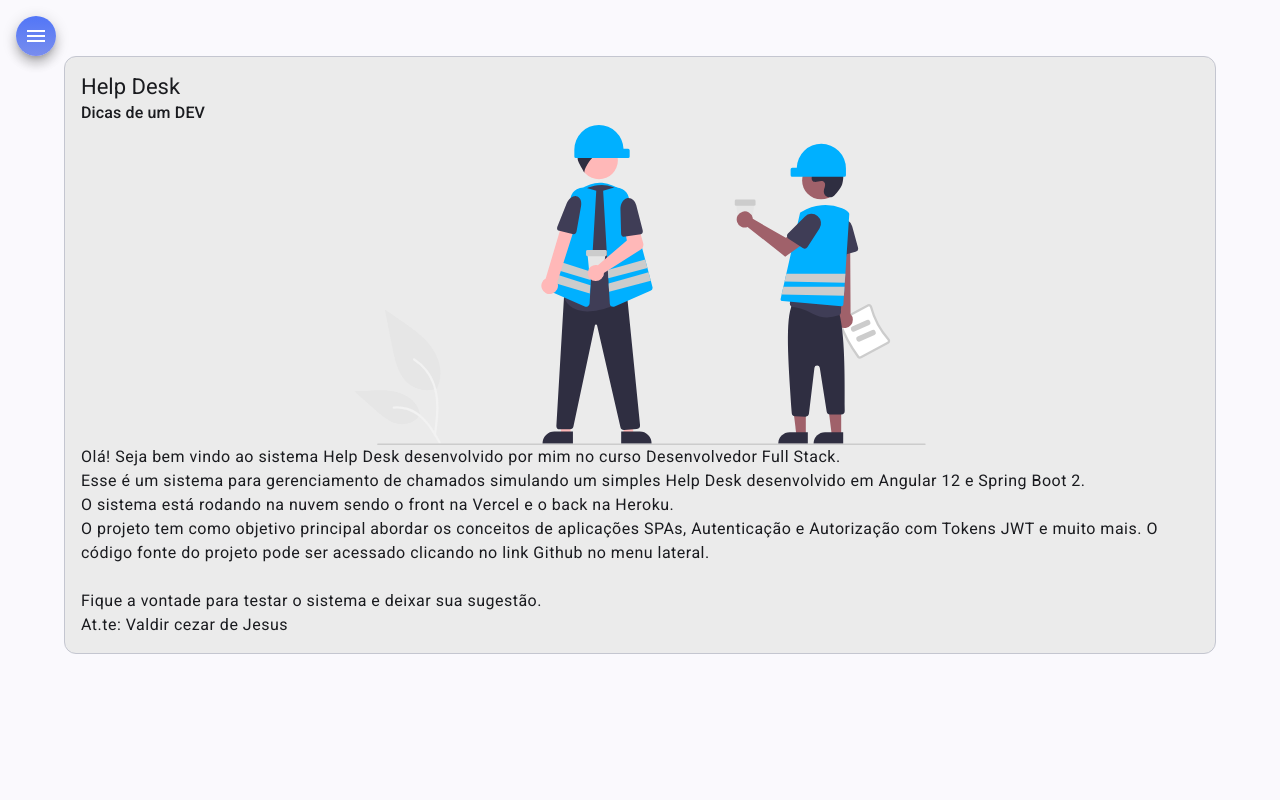
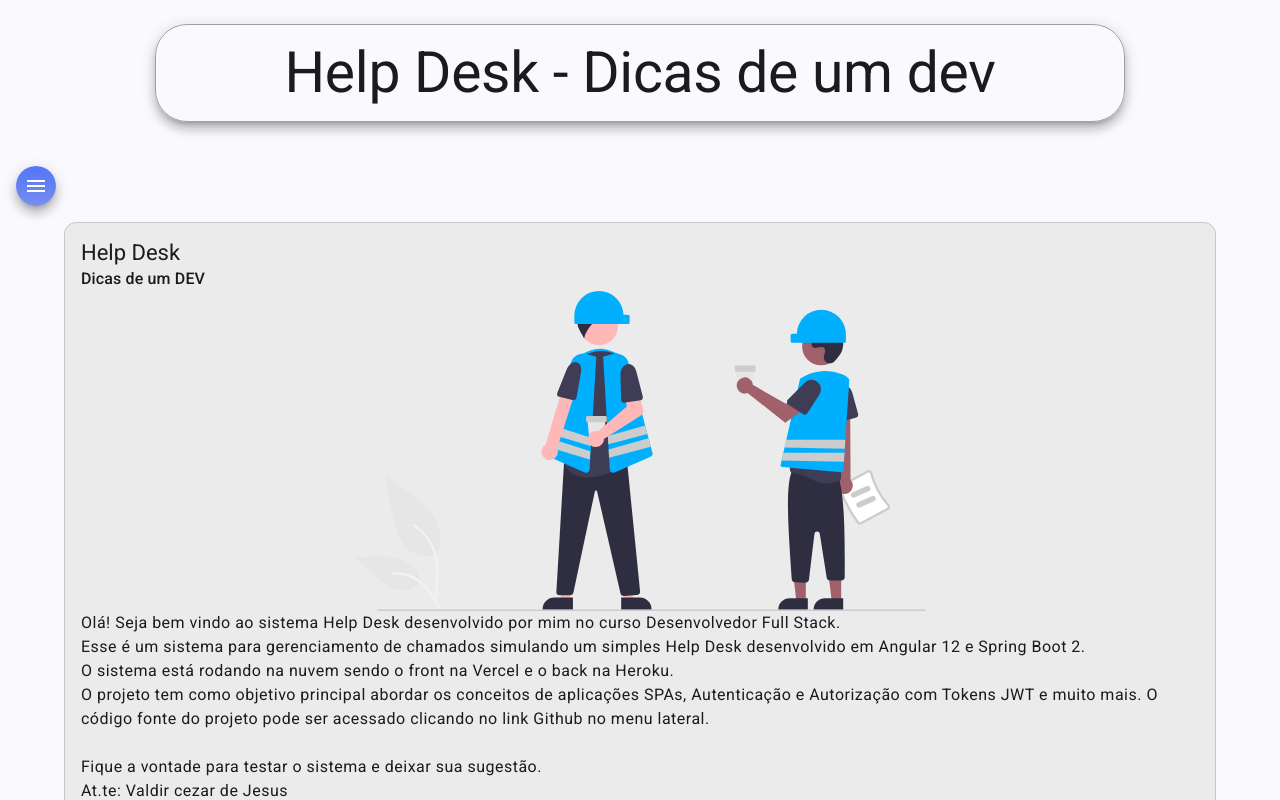
Before and after one commit to rbrumcabral/helpDesk-frontend, an Angular app: page /home in a window 1280 px wide. Built offline with nearby package versions, Linux system fonts and the light colour scheme.

Commit message:
component header

```diff
--- a/src/app/components/header/header.component.css
+++ b/src/app/components/header/header.component.css
@@ -0,0 +1,11 @@
+.container{
+    display: flex;
+    align-items: center;
+    justify-content: center;
+}
+h1{
+    margin-top: 1.5rem;
+    border: 1px solid rgb(161, 159, 159);
+    padding: 1rem 10%;
+    border-radius: 2rem;
+}
--- a/src/app/components/header/header.component.html
+++ b/src/app/components/header/header.component.html
@@ -1 +1,3 @@
-<p>header works!</p>
+<div class="container">
+    <h1 class="mat-elevation-z8"> Help Desk - Dicas de um dev </h1>
+</div>
--- a/src/app/components/home/home.component.css
+++ b/src/app/components/home/home.component.css
@@ -2,6 +2,7 @@
     width: 90%;
     margin: auto;
     background-color: rgb(235,235,235);
+    margin: 1rem auto;
 }
 
 img{
--- a/src/app/components/home/home.component.html
+++ b/src/app/components/home/home.component.html
@@ -1,4 +1,4 @@
-<mat-card class="card" appearance="outlined">
+<mat-card class="card mat-elevation-z8" appearance="outlined">
     <mat-card-header>
         <mat-card-title>Help Desk</mat-card-title>
         <mat-card-subtitle>Dicas de um DEV</mat-card-subtitle>
--- a/src/app/components/nav/nav.component.html
+++ b/src/app/components/nav/nav.component.html
@@ -29,6 +29,7 @@
   </mat-drawer>
 
   <div class="sidenav-content">
+    <app-header></app-header>
     <button class="menu mat-elevation-z8" (click)="drawer.toggle()" mat-icon-button>
       <mat-icon>menu</mat-icon>
     </button>
--- a/src/app/components/nav/nav.component.ts
+++ b/src/app/components/nav/nav.component.ts
@@ -15,11 +15,12 @@
 import { MatRadioModule } from '@angular/material/radio';
 import { Router } from '@angular/router';
 import { RouterOutlet } from '@angular/router';
+import { HeaderComponent } from '../header/header.component';
 
 @Component({
   selector: 'app-nav',
   standalone: true,
-  imports: [RouterOutlet, MatSidenavModule, MatIconModule, MatListModule, MatInputModule, MatCardModule, MatButtonModule],
+  imports: [RouterOutlet, MatSidenavModule, MatIconModule, MatListModule, MatInputModule, MatCardModule, MatButtonModule, HeaderComponent],
   templateUrl: './nav.component.html',
   styleUrl: './nav.component.css'
 })
```
